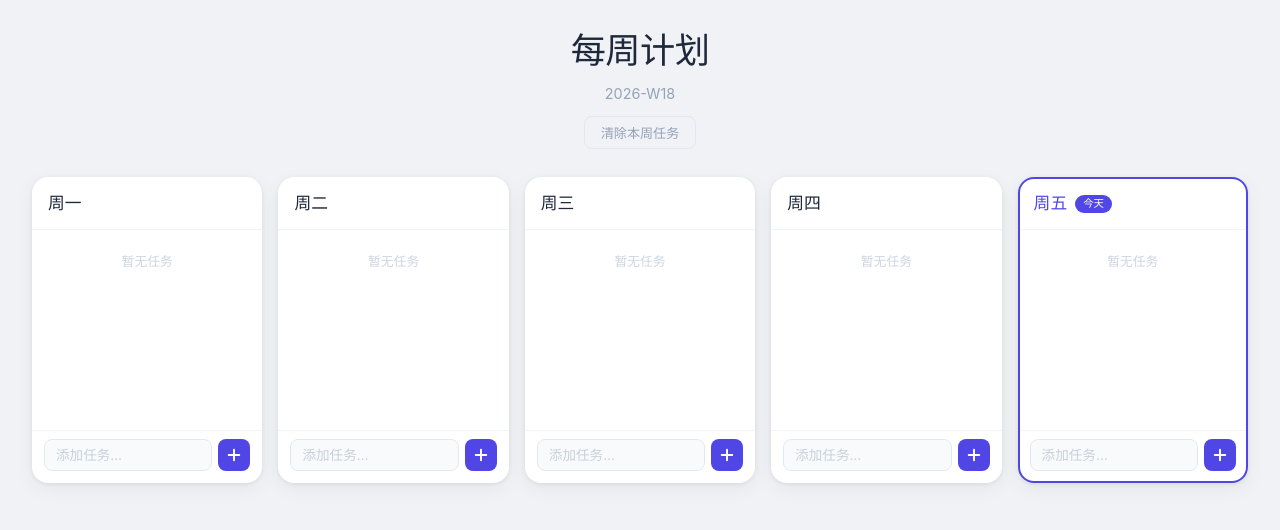
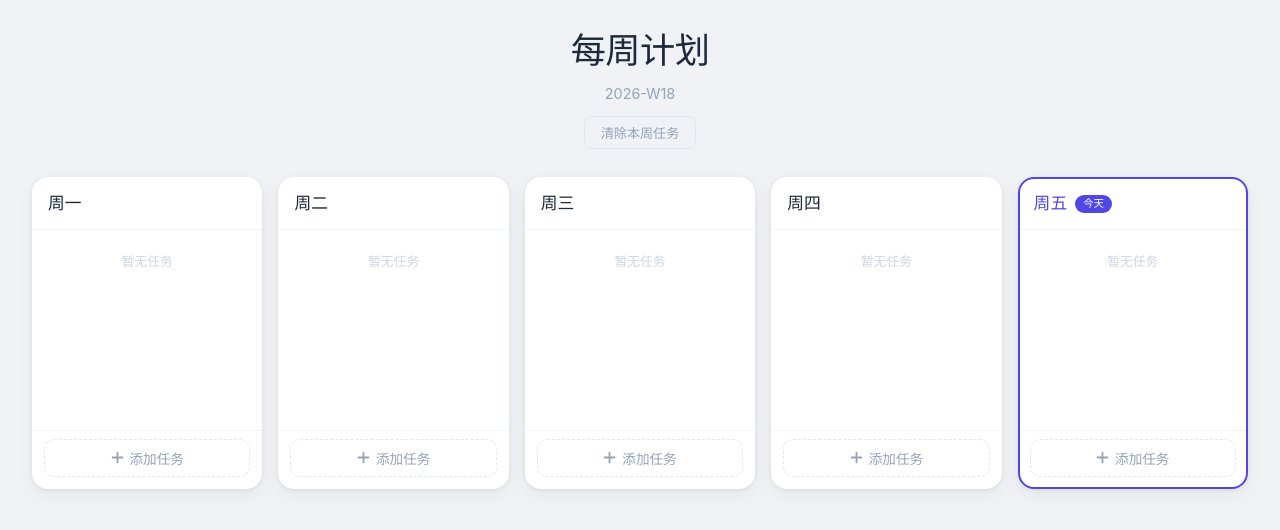
Before and after one commit to xxxfengsu/weekly-todo, a React (Vite) app: page / in a window 1280 px wide. Shown: the top 530 px of the page. Built offline with nearby package versions, Linux system fonts and the light colour scheme.

Commit message:
feat: add task via modal instead of inline form

```diff
--- a/src/App.jsx
+++ b/src/App.jsx
@@ -10,7 +10,8 @@ export default function App() {
   const weekId = useMemo(() => getWeekId(dates[0]), [dates]);
   const { weekData, addTask, toggleTask, deleteTask, editTask, clearWeek } = useTodos(weekId);
   const [confirming, setConfirming] = useState(false);
-  const [detail, setDetail] = useState(null); // { task, dayIdx }
+  // modal: null | { task: null (add) | task-object (edit), dayIdx }
+  const [modal, setModal] = useState(null);
 
   function handleClear() {
     if (!confirming) {
@@ -42,19 +43,20 @@ export default function App() {
             dayIdx={idx}
             date={date}
             tasks={weekData[idx] ?? []}
-            onAdd={addTask}
             onToggle={toggleTask}
             onDelete={deleteTask}
-            onOpenDetail={(task, dayIdx) => setDetail({ task, dayIdx })}
+            onOpenDetail={(task, dayIdx) => setModal({ task, dayIdx })}
+            onOpenAdd={(dayIdx) => setModal({ task: null, dayIdx })}
           />
         ))}
       </main>
 
-      {detail && (
+      {modal && (
         <TaskModal
-          task={detail.task}
-          dayIdx={detail.dayIdx}
-          onClose={() => setDetail(null)}
+          task={modal.task}
+          dayIdx={modal.dayIdx}
+          onClose={() => setModal(null)}
+          onAdd={addTask}
           onSave={editTask}
           onToggle={toggleTask}
           onDelete={deleteTask}
--- a/src/DayCard.jsx
+++ b/src/DayCard.jsx
@@ -1,21 +1,8 @@
-import { useState, useRef } from 'react';
 import styles from './DayCard.module.css';
 import { isToday, DAYS } from './utils';
 
-export default function DayCard({ dayIdx, date, tasks, onAdd, onToggle, onDelete, onOpenDetail }) {
-  const [text, setText] = useState('');
-  const inputRef = useRef(null);
+export default function DayCard({ dayIdx, date, tasks, onToggle, onDelete, onOpenDetail, onOpenAdd }) {
   const today = isToday(date);
-
-  function handleSubmit(e) {
-    e.preventDefault();
-    const t = text.trim();
-    if (!t) return;
-    onAdd(dayIdx, t);
-    setText('');
-    inputRef.current?.focus();
-  }
-
   const done = tasks.filter(t => t.done).length;
 
   return (
@@ -67,22 +54,15 @@ export default function DayCard({ dayIdx, date, tasks, onAdd, onToggle, onDelete
         ))}
       </ul>
 
-      <form className={styles.addForm} onSubmit={handleSubmit}>
-        <input
-          ref={inputRef}
-          className={styles.input}
-          value={text}
-          onChange={e => setText(e.target.value)}
-          placeholder="添加任务…"
-          maxLength={100}
-        />
-        <button className={styles.addBtn} type="submit" aria-label="添加">
+      <div className={styles.addArea}>
+        <button className={styles.addBtn} onClick={() => onOpenAdd(dayIdx)}>
           <svg viewBox="0 0 16 16" fill="none">
             <line x1="8" y1="2" x2="8" y2="14" stroke="currentColor" strokeWidth="2.2" strokeLinecap="round"/>
             <line x1="2" y1="8" x2="14" y2="8" stroke="currentColor" strokeWidth="2.2" strokeLinecap="round"/>
           </svg>
+          添加任务
         </button>
-      </form>
+      </div>
     </div>
   );
 }
--- a/src/DayCard.module.css
+++ b/src/DayCard.module.css
@@ -178,58 +178,39 @@
   color: #f43f5e;
 }
 
-/* ── Add Form ────────────────────────── */
-.addForm {
-  display: flex;
-  gap: 6px;
+/* ── Add Button ──────────────────────── */
+.addArea {
   padding: 8px 12px 12px;
   border-top: 1px solid #f1f5f9;
 }
 
-.input {
-  flex: 1;
-  font-size: .85rem;
-  padding: 7px 11px;
-  border: 1.5px solid #e2e8f0;
-  border-radius: 8px;
-  outline: none;
-  color: #1e293b;
-  background: #f8fafc;
-  transition: border-color .15s, background .15s;
-  min-width: 0;
-}
-
-.input:focus {
-  border-color: #4f46e5;
-  background: #fff;
-}
-
-.input::placeholder {
-  color: #c8d0da;
-}
-
 .addBtn {
-  flex-shrink: 0;
-  width: 32px;
-  height: 32px;
-  background: #4f46e5;
-  border: none;
-  border-radius: 8px;
-  color: #fff;
-  cursor: pointer;
+  width: 100%;
   display: flex;
   align-items: center;
   justify-content: center;
-  transition: background .15s, transform .1s;
-  padding: 0;
+  gap: 6px;
+  background: none;
+  border: 1.5px dashed #e2e8f0;
+  border-radius: 10px;
+  color: #94a3b8;
+  font-size: .85rem;
+  font-family: inherit;
+  padding: 8px 0;
+  cursor: pointer;
+  transition: border-color .15s, color .15s, background .15s;
 }
 
-.addBtn:hover { background: #4338ca; }
-.addBtn:active { transform: scale(.92); }
+.addBtn:hover {
+  border-color: #a5b4fc;
+  color: #4f46e5;
+  background: #f5f3ff;
+}
 
 .addBtn svg {
-  width: 14px;
-  height: 14px;
+  width: 13px;
+  height: 13px;
+  flex-shrink: 0;
 }
 
 /* ── Mobile: show del button always ──── */
--- a/src/TaskModal.jsx
+++ b/src/TaskModal.jsx
@@ -2,20 +2,20 @@ import { useState, useEffect, useRef } from 'react';
 import styles from './TaskModal.module.css';
 import { DAYS } from './utils';
 
-export default function TaskModal({ task, dayIdx, onClose, onSave, onToggle, onDelete }) {
-  const [text, setText] = useState(task.text);
-  const [note, setNote] = useState(task.note ?? '');
+// task=null → add mode, task=object → edit mode
+export default function TaskModal({ task, dayIdx, onClose, onAdd, onSave, onToggle, onDelete }) {
+  const isAdd = task === null;
+  const [text, setText] = useState(task?.text ?? '');
+  const [note, setNote] = useState(task?.note ?? '');
   const textRef = useRef(null);
 
   useEffect(() => {
     textRef.current?.focus();
-    textRef.current?.select();
-  }, []);
+    if (!isAdd) textRef.current?.select();
+  }, [isAdd]);
 
   useEffect(() => {
-    function onKey(e) {
-      if (e.key === 'Escape') onClose();
-    }
+    function onKey(e) { if (e.key === 'Escape') onClose(); }
     window.addEventListener('keydown', onKey);
     return () => window.removeEventListener('keydown', onKey);
   }, [onClose]);
@@ -23,7 +23,11 @@ export default function TaskModal({ task, dayIdx, onClose, onSave, onToggle, onD
   function handleSave() {
     const t = text.trim();
     if (!t) return;
+    if (isAdd) {
+      onAdd(dayIdx, t, note);
+    } else {
       onSave(dayIdx, task.id, t, note);
+    }
     onClose();
   }
 
@@ -48,6 +52,7 @@ export default function TaskModal({ task, dayIdx, onClose, onSave, onToggle, onD
             value={text}
             onChange={e => setText(e.target.value)}
             onKeyDown={e => { if (e.key === 'Enter') handleSave(); }}
+            placeholder="输入任务名称…"
             maxLength={100}
           />
 
@@ -62,15 +67,22 @@ export default function TaskModal({ task, dayIdx, onClose, onSave, onToggle, onD
         </div>
 
         <div className={styles.footer}>
+          {!isAdd && (
             <button className={styles.deleteBtn} onClick={handleDelete}>删除</button>
+          )}
+          {isAdd && <span />}
           <div className={styles.rightBtns}>
+            {!isAdd && (
               <button
                 className={`${styles.toggleBtn} ${task.done ? styles.undone : styles.done}`}
                 onClick={() => { onToggle(dayIdx, task.id); onClose(); }}
               >
                 {task.done ? '标记未完成' : '标记完成'}
               </button>
-            <button className={styles.saveBtn} onClick={handleSave}>保存</button>
+            )}
+            <button className={styles.saveBtn} onClick={handleSave}>
+              {isAdd ? '添加' : '保存'}
+            </button>
           </div>
         </div>
       </div>
--- a/src/useTodos.js
+++ b/src/useTodos.js
@@ -28,9 +28,9 @@ export function useTodos(weekId) {
     });
   }, [weekId]);
 
-  const addTask = useCallback((dayIdx, text) => {
+  const addTask = useCallback((dayIdx, text, note = '') => {
     update(week => {
-      week[dayIdx] = [...(week[dayIdx] || []), { id: uid(), text, done: false }];
+      week[dayIdx] = [...(week[dayIdx] || []), { id: uid(), text, note, done: false }];
     });
   }, [update]);
 
```
Lines whose indentation alone changed are shown as unchanged.
